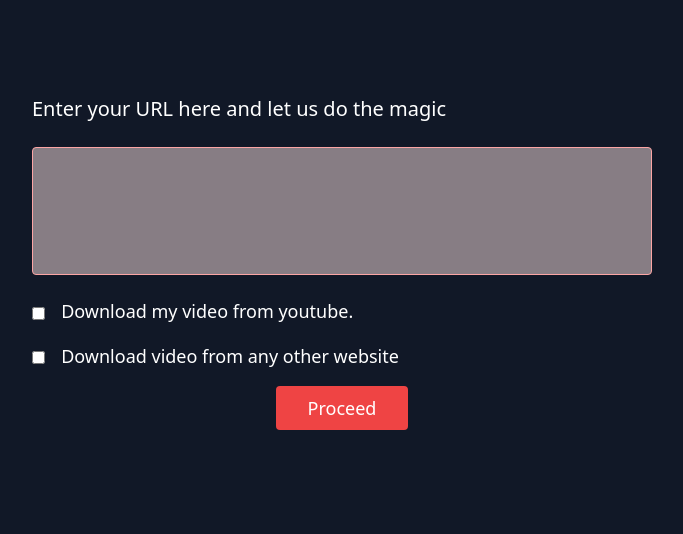
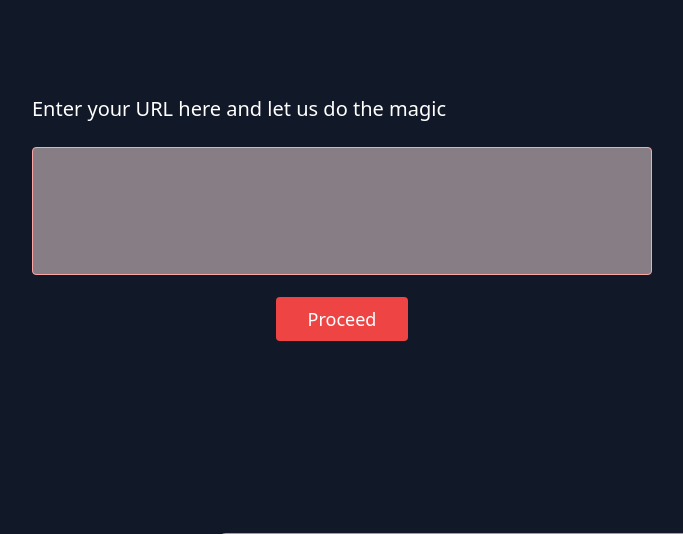
Before and after one commit to rajraman786/Video-Downloader, a Django app: page / in a window 1280 px wide. Shown: the part 105-639 px from the top of the page, without its empty margins (298-981 px from the left). Run offline with Django 3.2, Linux system fonts and the light colour scheme; grey boxes are pictures that could not be loaded.

Commit message:
removed check boxess

```diff
--- a/templates/index.html
+++ b/templates/index.html
@@ -43,21 +43,6 @@
                   <textarea id="message" name="text" class="w-full bg-red-100 bg-opacity-50 rounded border border-red-300 focus:border-red-500 focus:bg-white focus:ring-2 focus:ring-red-200 h-32 text-base outline-none text-gray-700 py-1 px-3 resize-none leading-6 transition-colors duration-200 ease-in-out"></textarea>
                 </div>
               </div>
-              <div class="p-2 w-full">
-                <div class="form-switch inline-block align-middle">
-                    <input type="checkbox" name="yload" id="1" class="form-switch-checkbox" />
-                    <label class="form-switch-label" for="1"></label>
-                </div>
-                <label class="text-lg text-white px-3" for="1">Download my video from youtube.</label>
-            </div>
-            <div class="p-2 w-full">
-                <div class="form-switch inline-block align-middle">
-                    <input type="checkbox" name="wload" id="2" class="form-switch-checkbox" />
-                    <label class="form-switch-label" for="2"></label>
-                </div>
-                <label class="text-lg text-white px-3" for="1">Download video from any other website</label>
-            </div>
-
               <div class="p-2 w-full">
                 <button class="flex mx-auto text-white bg-red-500 border-0 py-2 px-8 focus:outline-none hover:bg-red-700 rounded text-lg">Proceed</button>
               </div>
```
